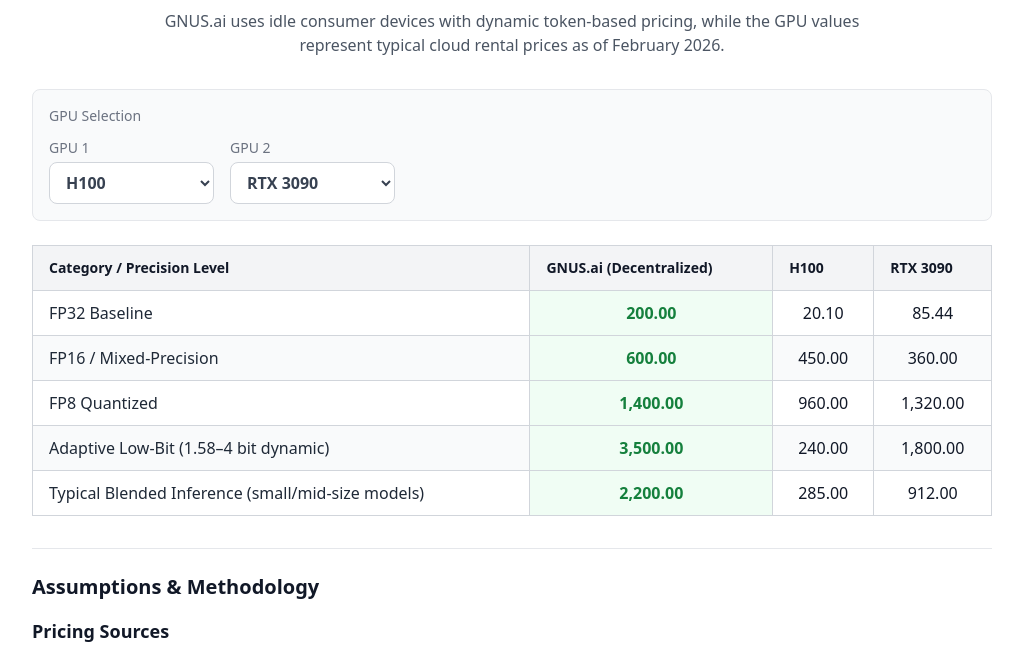
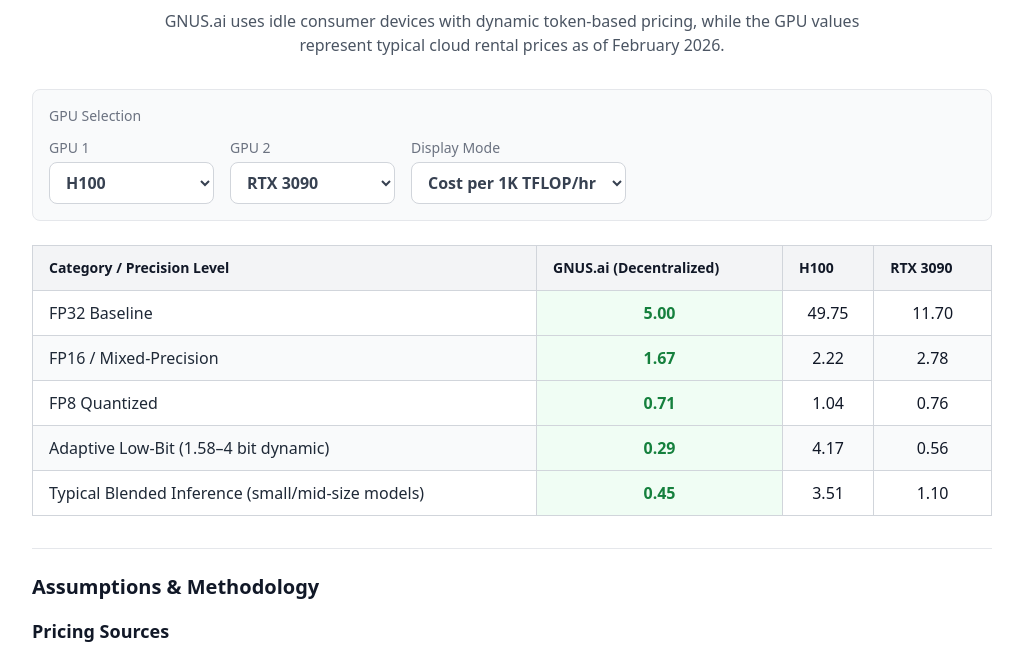
Before and after one commit to GeniusVentures/gnus-ai-pricing, a website: page index.html in a window 1280 px wide. Shown: the part 143-793 px from the top of the page, without its empty margins (128-1151 px from the left). Drawn offline with nearby package versions, Linux system fonts and the light colour scheme.

Commit message:
feat(04): add display mode toggle for cost per TFLOP view
- Add Display Mode dropdown with TFLOPS//hr and Cost/1K TFLOP/hr options
- calcCost() function: (price / (tflops * util)) * 1000
- renderTable() accepts mode parameter, branches on 'cost' vs 'tflops'
- Cost mode default, change handler wires to all three dropdowns
- GNUS column retains green highlighting in both modes
- 2 decimal places, US locale formatting in both modes

```diff
--- a/index.html
+++ b/index.html
@@ -67,18 +67,31 @@
             return (tflops * utilization) / price;
         }
 
+        function calcCost(tflops, utilization, price) {
+            return (price / (tflops * utilization)) * 1000;
+        }
+
         function formatValue(val) {
             return val.toLocaleString('en-US', { minimumFractionDigits: 2, maximumFractionDigits: 2 });
         }
 
-        function renderTable(gpu1Name, gpu2Name) {
+        function renderTable(gpu1Name, gpu2Name, mode) {
             var gpu1 = gpuData[gpu1Name];
             var gpu2 = gpuData[gpu2Name];
             if (!gpu1 || !gpu2) return;
 
-            var gnusValues = [gnusData.fp32, gnusData.fp16, gnusData.fp8, gnusData.adaptive, gnusData.blended];
-            var gpu1Values = gpu1.tflops.map(function(t) { return calcEffective(t, gpu1.utilization, gpu1.price); });
-            var gpu2Values = gpu2.tflops.map(function(t) { return calcEffective(t, gpu2.utilization, gpu2.price); });
+            var gnusValues, gpu1Values, gpu2Values;
+
+            if (mode === 'cost') {
+                gnusValues = [gnusData.fp32, gnusData.fp16, gnusData.fp8, gnusData.adaptive, gnusData.blended]
+                    .map(function(v) { return 1000 / v; });
+                gpu1Values = gpu1.tflops.map(function(t) { return calcCost(t, gpu1.utilization, gpu1.price); });
+                gpu2Values = gpu2.tflops.map(function(t) { return calcCost(t, gpu2.utilization, gpu2.price); });
+            } else {
+                gnusValues = [gnusData.fp32, gnusData.fp16, gnusData.fp8, gnusData.adaptive, gnusData.blended];
+                gpu1Values = gpu1.tflops.map(function(t) { return calcEffective(t, gpu1.utilization, gpu1.price); });
+                gpu2Values = gpu2.tflops.map(function(t) { return calcEffective(t, gpu2.utilization, gpu2.price); });
+            }
 
             var header1 = document.getElementById('header-gpu1');
             var header2 = document.getElementById('header-gpu2');
@@ -107,18 +120,21 @@
         document.addEventListener('DOMContentLoaded', function() {
             var gpu1Select = document.getElementById('gpu1-select');
             var gpu2Select = document.getElementById('gpu2-select');
+            var modeSelect = document.getElementById('mode-select');
 
             gpu1Select.value = 'H100';
             gpu2Select.value = 'RTX 3090';
+            modeSelect.value = 'cost';
 
             var onchange = function() {
-                renderTable(gpu1Select.value, gpu2Select.value);
+                renderTable(gpu1Select.value, gpu2Select.value, modeSelect.value);
             };
 
             gpu1Select.addEventListener('change', onchange);
             gpu2Select.addEventListener('change', onchange);
+            modeSelect.addEventListener('change', onchange);
 
-            renderTable('H100', 'RTX 3090');
+            renderTable('H100', 'RTX 3090', 'cost');
         });
     </script>
 </head>
@@ -167,6 +183,13 @@
                     <option value="RTX 5090 (est.)">RTX 5090 (est.)</option>
                     <option value="Blackwell B200">Blackwell B200</option>
                     <option value="L40S">L40S</option>
+                </select>
+            </div>
+            <div>
+                <label for="mode-select" class="block text-sm text-gray-500 mb-1">Display Mode</label>
+                <select id="mode-select" class="border border-gray-300 rounded-lg bg-white px-3 py-2 text-gray-700 font-semibold">
+                    <option value="tflops">TFLOPS per $1/hr</option>
+                    <option value="cost">Cost per 1K TFLOP/hr</option>
                 </select>
             </div>
         </div>
```
Also changed, not shown: .planning/phases/04-add-cost-display-toggle-with-tflop-based-pricing-views/04-01-SUMMARY.md (added).
